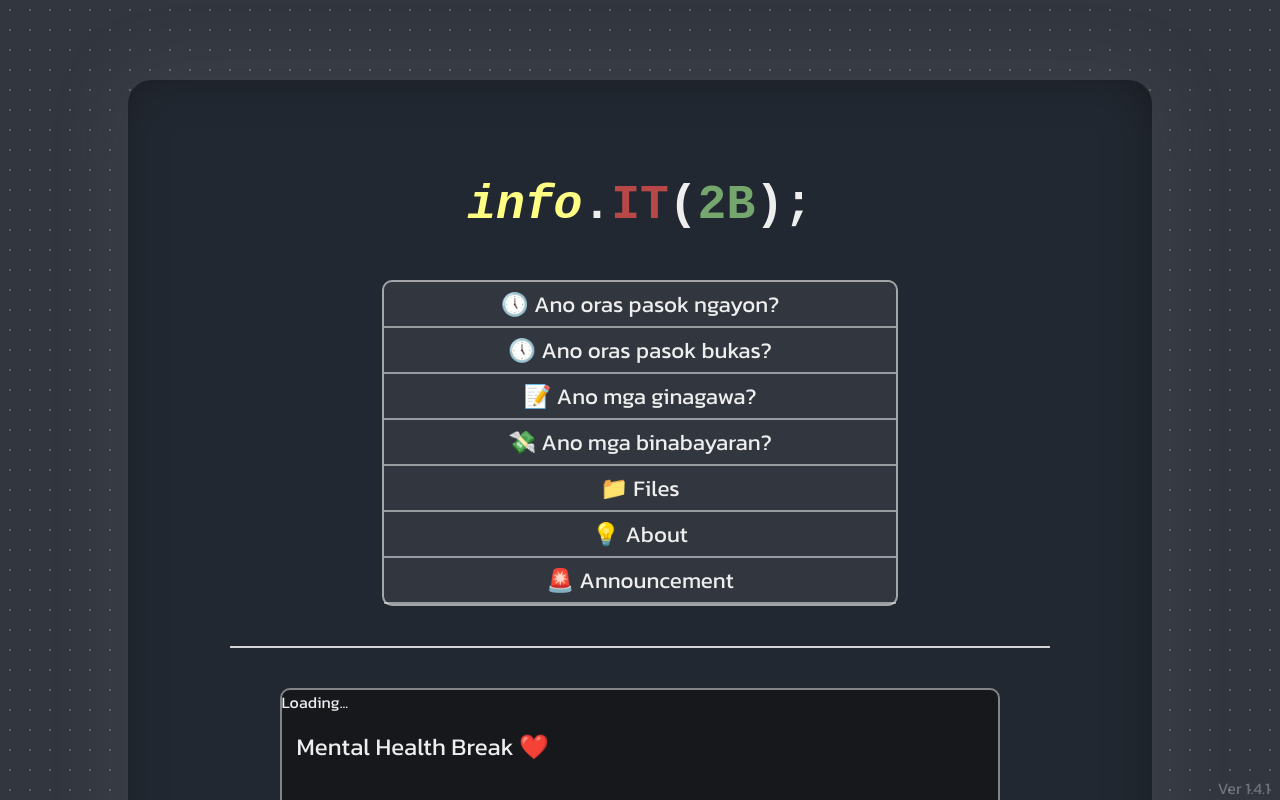
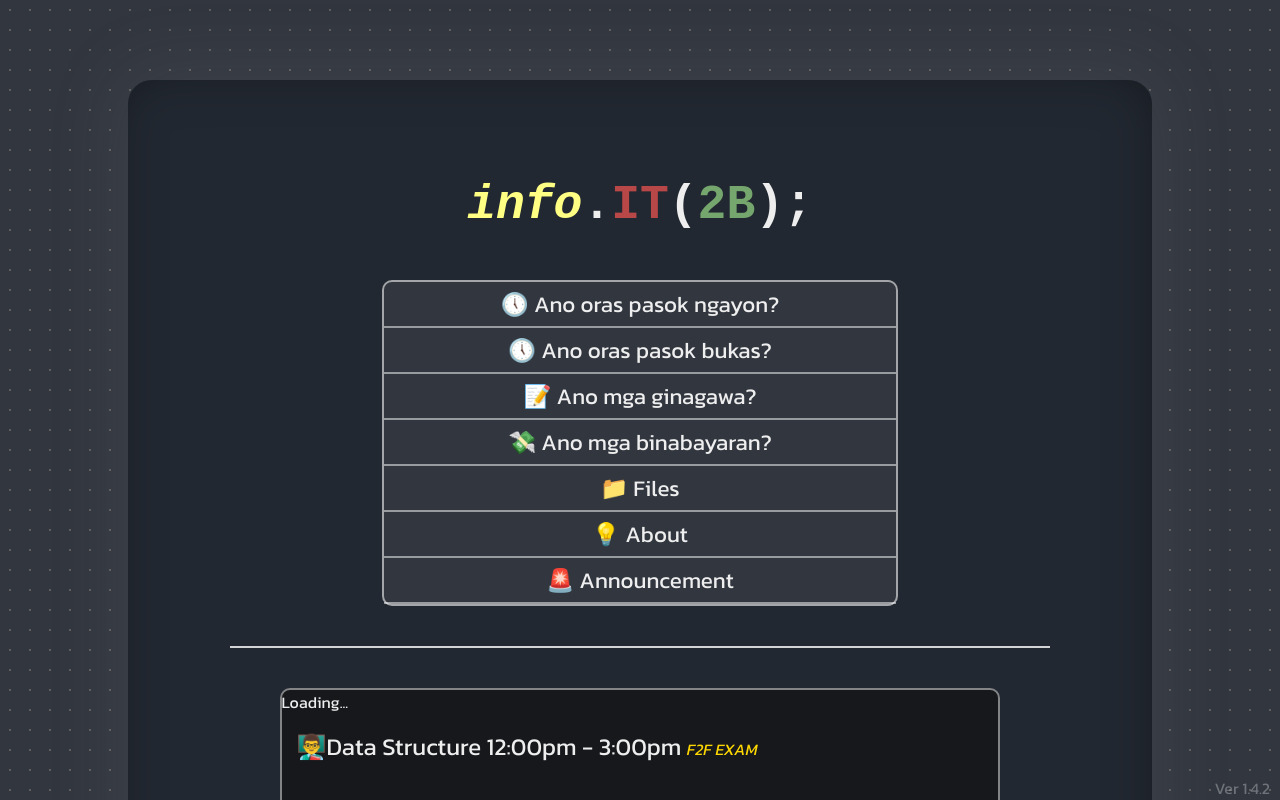
Before and after one commit to IkedaLab-Daniel/AskDaniel, a React (Vite) app: page / in a window 1280 px wide. Both pictures are taken after a click on the element "🕔 Ano oras pasok ngayon?". Shown: the top 800 px of the page. Built offline with nearby package versions, Linux system fonts and the light colour scheme; no server answers.

Commit message:
Change modality

```diff
--- a/package.json
+++ b/package.json
@@ -1,7 +1,7 @@
 {
   "name": "askdaniel",
   "private": true,
-  "version": "1.4.1",
+  "version": "1.4.2",
   "type": "module",
   "scripts": {
     "dev": "vite",
--- a/src/App.jsx
+++ b/src/App.jsx
@@ -7,7 +7,7 @@ function App() {
     return(
       <>
         <Page1 />
-        <span className='version'>Ver 1.4.1</span>
+        <span className='version'>Ver 1.4.2</span>
         <Footer />
       </>
     )
--- a/src/Components/Page1.jsx
+++ b/src/Components/Page1.jsx
@@ -28,40 +28,26 @@ function Page1(){
     const [handleAnswer, setHandleAnswer] = useState(<p>Ask a question!</p>);
     const classes = [
         <p key={3} className='class'>❤️ No Class</p>,
-        <p key={4}  className='class'>👨‍🏫 CISCO 9:00am - 12:00pm <span className='yellow-side'>Online</span><br/><br/><span className='async'>📚 Asynchronous: Database, Data Structure</span></p>,
+        <p key={4}  className='class'>👨‍🏫 CISCO 9:00am - 12:00pm <span className='yellow-side'>F2F</span><br/><br/><span className='async'>📚 Asynchronous: Database, Data Structure</span></p>,
+        <p key={5}  className='class'>👨‍🏫 Accounting 3:00pm - 6:00pm  <span className='yellow-side'>F2F</span></p>,
+        <p key={6}  className='class'>
+            <span>👨‍🏫Database 8:00am - 11:00am </span>
+            <span className="yellow-side">F2F</span> <br/>
+            👨‍🏫Science 6:00pm - 9:00pm <span className='yellow-side'>F2F</span>  <br/><br/>
+            <span className='async'>📚 Asynchronous: USELF</span>
+        </p>,
 
-        <p key={5}  className='class'>👨‍🏫 Accounting 3:00pm - 6:00pm  <span className='yellow-side'>Online</span></p>,
+        <p key={7}  className='class'>👨‍🏫Data Structure 12:00pm - 3:00pm <span className='yellow-side'>F2F EXAM</span> <br/><br/>
+            <span className='async'>📚 Asynchronous: CISCO, Art Appreciation </span>
+        </p>,
 
-        // Comment for now due to mental health break
-        // <p key={6}  className='class'>
-        //     <span>👨‍🏫Database 8:00am - 11:00am </span>
-        //     <span className="yellow-side">F2F EXAM</span> <br/>
-        //     <span>👨‍🏫USELF 11:00am - 2:00PM </span>
-        //     <span className="yellow-side">F2F</span> <br/>
-        //     👨‍🏫Science 6:00pm - 9:00pm <span className='yellow-side'>F2F EXAM</span>  <br/><br/>
-        //     </p>,
-
-        // <p key={7}  className='class'>👨‍🏫Data Structure 12:00pm - 3:00pm <span className='yellow-side'>F2F EXAM</span> <br/>
-        //     <span>👨‍🏫Art Appreciation 6:00PM - 9:00PM </span>
-        //     <span className="yellow-side">F2F</span> <br/><br/>
-        //     <span className='async'>📚 Asynchronous: CISCO</span>
-        // </p>,
-
-        // <p key={8}  className='class'>👨‍🏫PE3 10:00am - 12:00pm <span className='yellow-side'> Midterm (Chess) </span> <br/>
-        //     👨‍🏫Web Programming 2:00pm - 5:00pm <span className='yellow-side'>F2F EXAM</span></p>,
-
-        // <p key={9}  className='class'>❤️ No Class<br/><br/><span className='async'>Asynchronous:<br/> WebProg 11AM - 1PM</span></p>,
-        // <p key={3} className='class'>❤️ No Class</p>,
-
-        // Mental health break
-        <p key={6}  className='class'> Mental Health Break ❤️</p>,
-
-        <p key={7}  className='class'> Mental Health Break ❤️</p>,
-
-        <p key={8}  className='class'> Holiday ❤️</p>,
+        <p key={8}  className='class'>👨‍🏫PE3 10:00am - 12:00pm <span className='yellow-side'> F2F </span> <br/>
+            👨‍🏫Web Programming 2:00pm - 5:00pm <span className='yellow-side'>F2F</span></p>,
 
         <p key={9}  className='class'>❤️ No Class<br/><br/><span className='async'>Asynchronous:<br/> WebProg 11AM - 1PM</span></p>,
         <p key={3} className='class'>❤️ No Class</p>,
+
+
     ];
 
     const Tasks = <p key="1">
```
